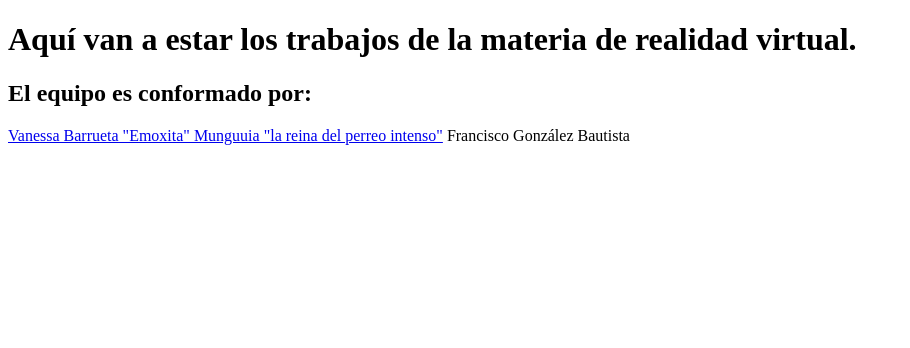
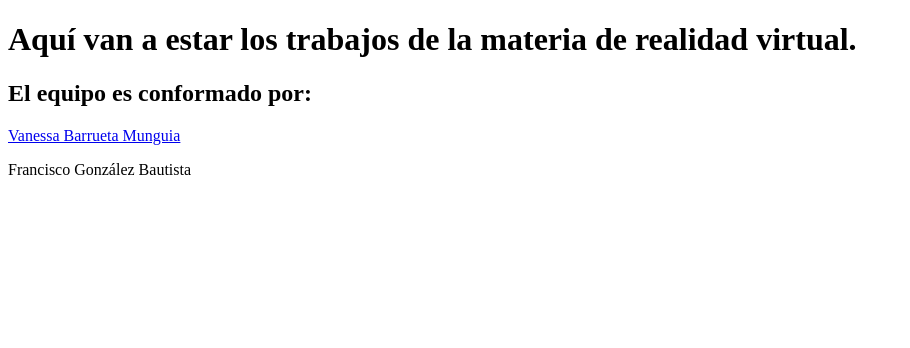
Before and after one commit to francisgoba/francisgoba.github.io, a plain HTML site: page rv/index.html in a window 1280 px wide. Shown: the whole page, without its empty margins (0-910 px from the left). Drawn offline with Linux system fonts and the light colour scheme.

Commit message:
Update index.html

```diff
--- a/rv/index.html
+++ b/rv/index.html
@@ -8,9 +8,13 @@
   <h1>Aquí van a estar los trabajos de la materia de realidad virtual.</h1>
   <h2>El equipo es conformado por:</h2>
   <p>
-  <a href="html://barrueta.github.io">Vanessa Barrueta "Emoxita" Munguuia "la reina del perreo intenso"</a>
-  Francisco González Bautista
+    <a href="html://barrueta.github.io">Vanessa Barrueta Munguia</a>
   </p>
+  <p>
+    Francisco González Bautista
+  </p>
+
+
     <canvas>
     ¡No funciona!
     </canvas>
```
